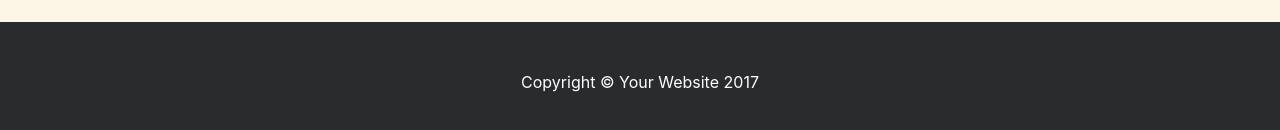
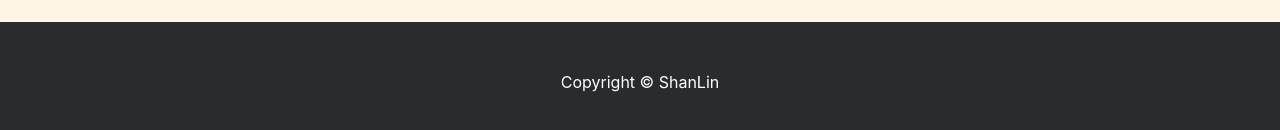
Before and after one commit to Aleks339/Shanlin, a website: page index.html in a window 1280 px wide. Shown: the part 2260-2390 px from the top of the page. Drawn offline with Linux system fonts and the light colour scheme.

Commit message:
footer changed

```diff
--- a/index.html
+++ b/index.html
@@ -240,7 +240,7 @@
 
 
         <div class="container">
-            <p class="m-0 text-center text-white">Copyright &copy; Your Website 2017</p>
+            <p class="m-0 text-center text-white">Copyright &copy; ShanLin</p>
         </div>
         <!-- /.container -->
     </footer>
```
